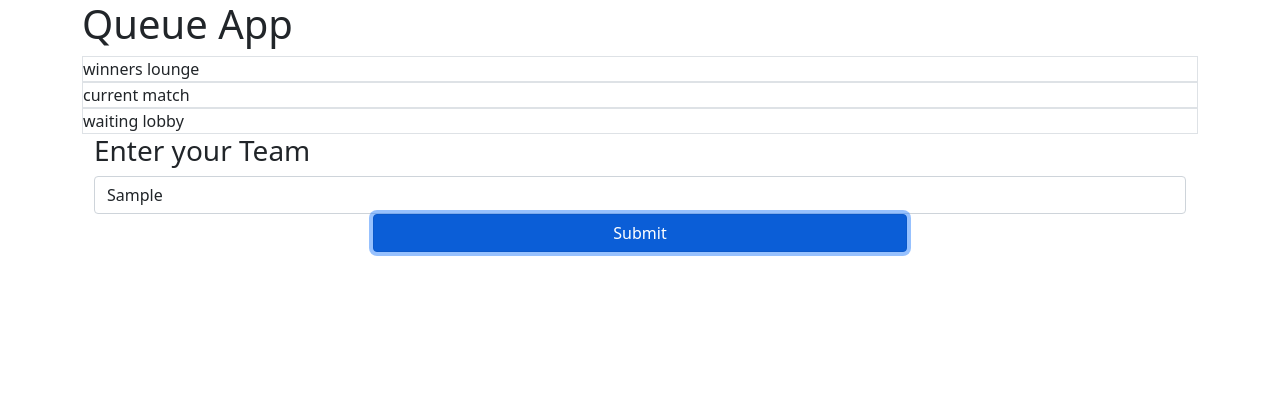
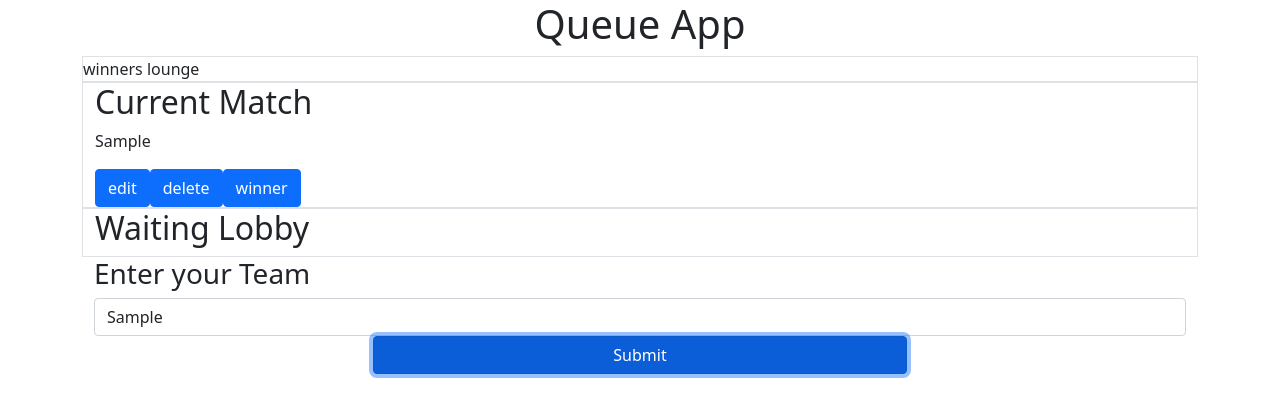
Before and after one commit to j-nathanson/queue-app, a React (Create React App) app: page / in a window 1280 px wide. Both pictures are taken after typing "Sample" into the empty fields and a click on the button "Submit". Shown: the top 416 px of the page. Built offline with nearby package versions, Linux system fonts and the light colour scheme.

Commit message:
basic current match and waiting lobbies

```diff
--- a/src/App.js
+++ b/src/App.js
@@ -1,13 +1,15 @@
+import CurrentMatch from "./components/CurrentMatch";
+import Lobby from "./components/Lobby";
 import TeamForm from "./components/TeamForm";
 
 function App() {
   return (
     <div className="App container">
 
-      <h1>Queue App</h1>
+      <h1 className="text-center">Queue App</h1>
       <div className="border">winners lounge</div>
-      <div className="border">current match</div>
-      <div className="border">waiting lobby</div>
+      <CurrentMatch />
+      <Lobby />
       <TeamForm />
 
     </div>
--- /dev/null
+++ b/src/components/CurrentMatch.js
@@ -0,0 +1,22 @@
+import React from 'react'
+import { Button } from 'react-bootstrap'
+import { useSelector } from 'react-redux'
+
+export default function CurrentMatch() {
+    const currentMatch = useSelector((state) => state.queue.currentMatch)
+    return (
+        <div className='container border'>
+            <h2>Current Match</h2>
+            {currentMatch.map(team => {
+                return (
+                    <div>
+                        <p>{team}</p>
+                        <Button>edit</Button>
+                        <Button>delete</Button>
+                        <Button>winner</Button>
+                    </div>
+                )
+            })}
+        </div>
+    )
+}
--- /dev/null
+++ b/src/components/Lobby.js
@@ -0,0 +1,22 @@
+import React from 'react'
+import { Button } from 'react-bootstrap'
+import { useSelector } from 'react-redux'
+
+
+export default function Lobby() {
+    const lobby = useSelector((state) => state.queue.waitingLobby)
+    return (
+        <div className='container border'>
+            <h2>Waiting Lobby</h2>
+            {lobby.map(team => {
+                return (
+                    <div>
+                        <p>{team}</p>
+                        <Button>edit</Button>
+                        <Button>delete</Button>
+                    </div>
+                )
+            })}
+        </div>
+    )
+}
```
